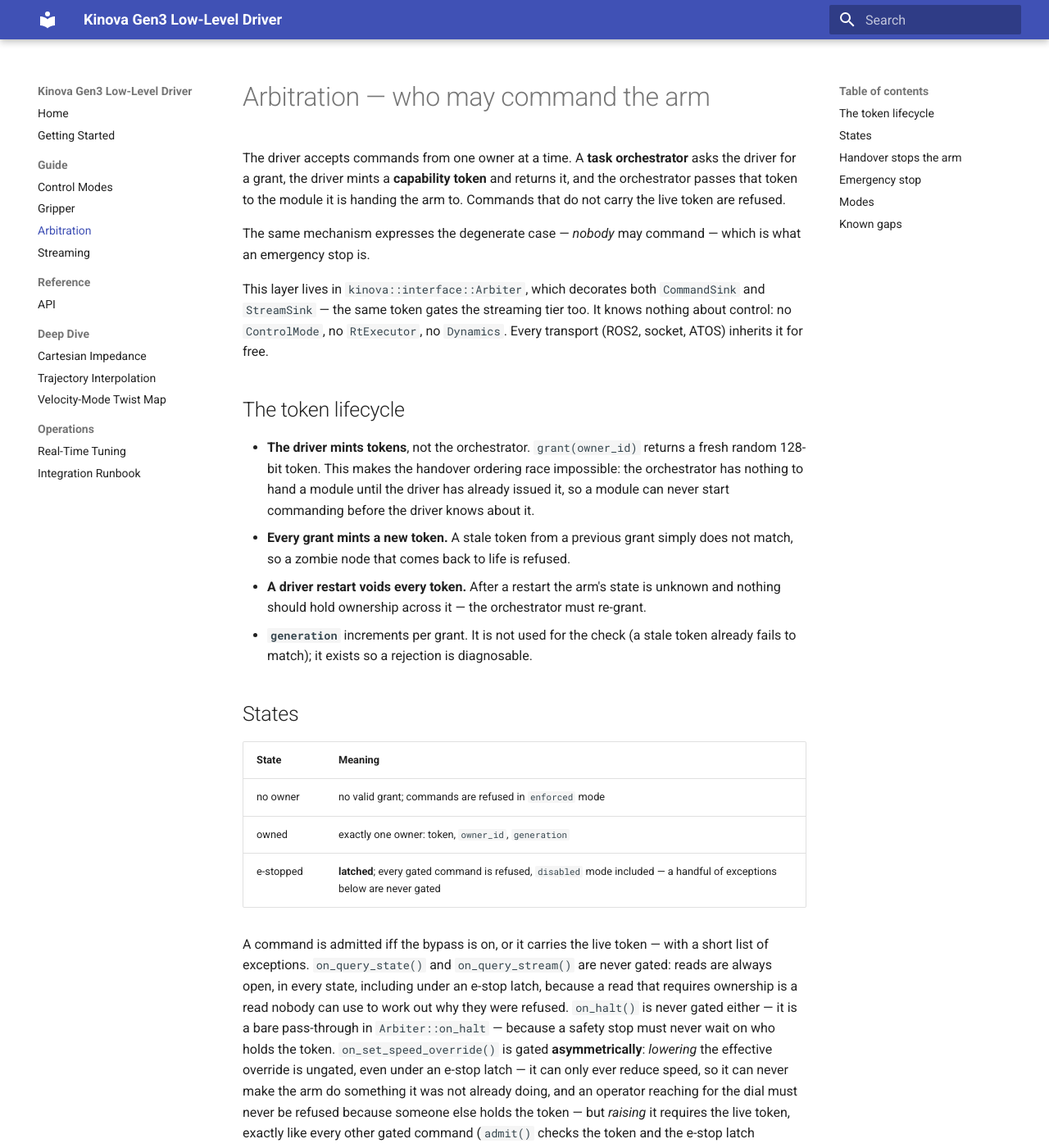
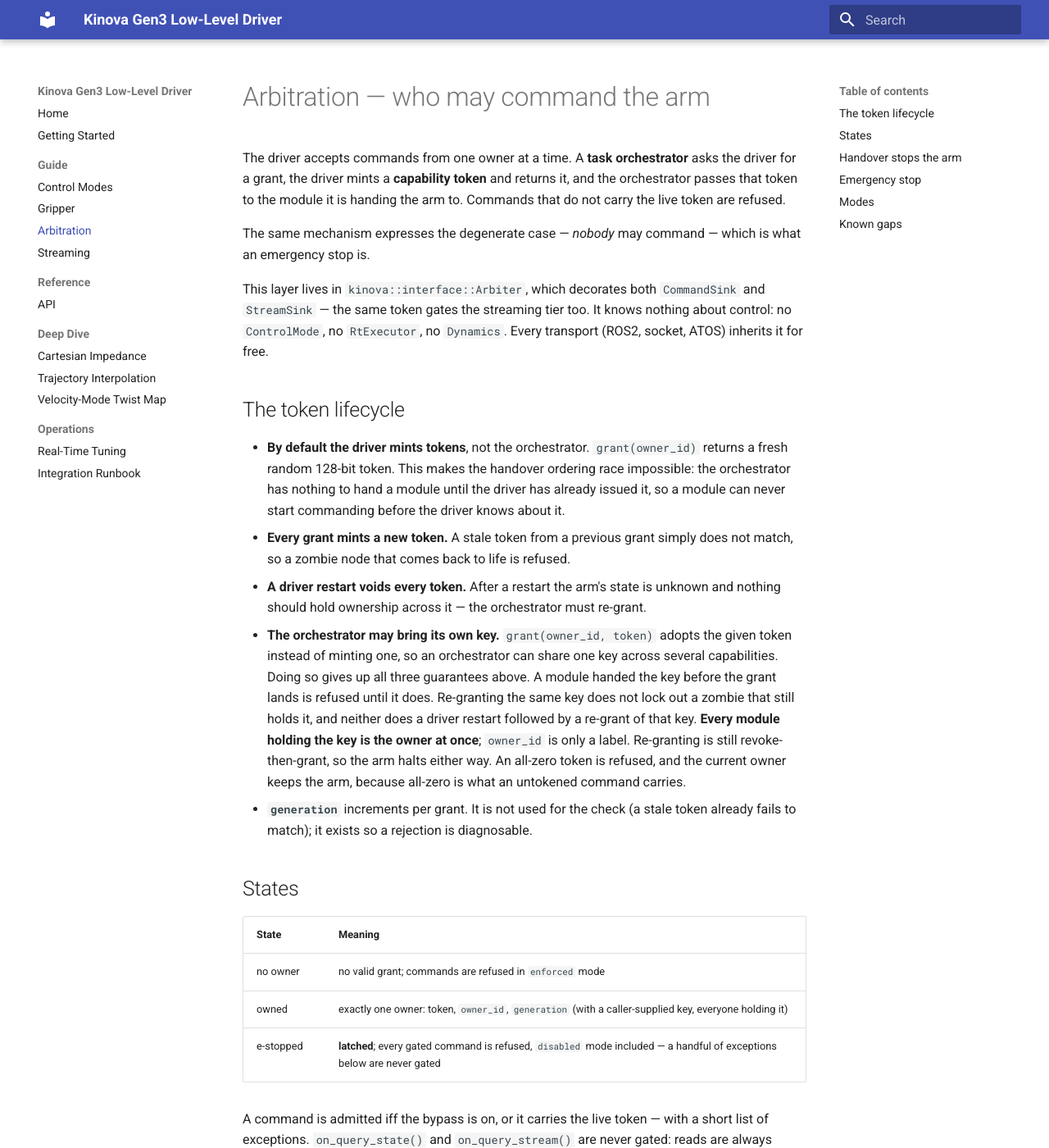
Before and after one commit to rammp-org/kinova-gen3-driver, an MkDocs documentation site: the page built from docs/guide/arbitration.md, in a window 1280 px wide and 1400 px high. Shown: the whole window at 82% size. Built offline with MkDocs 1.6.1 and Material for MkDocs 9.7.7, drawn with Linux system fonts in a browser that asks for light colours.

Commit message:
Arbitration: optional pre-generated token on grant (#89) (#90)
* feat(arbiter): optional pre-generated token on grant (#89)

grant(owner_id, token) adopts a caller-supplied key so an orchestrator can
share one key across capabilities; omitted, the driver mints as before.
An all-zero token is refused before anything changes, so the current owner
keeps the arm and nothing halts.

Co-Authored-By: Claude Opus 5.5 <noreply@anthropic.com>

* docs(arbitration): a shared key gives up restart voiding and single ownership

Review of #90: the guide and spec amendment counted two lost guarantees, not
three (a re-grant of the same key after a restart re-admits old holders), and
did not say that every holder of a supplied key is the owner at once.
CHANGELOG records the override-signature break under Changed.

Co-Authored-By: Claude Opus 5.5 <noreply@anthropic.com>

---------

Co-authored-by: Claude Opus 5.5 <noreply@anthropic.com>

```diff
--- a/docs/guide/arbitration.md
+++ b/docs/guide/arbitration.md
@@ -15,7 +15,7 @@ It knows nothing about control: no `ControlMode`, no `RtExecutor`, no
 
 ## The token lifecycle
 
-- **The driver mints tokens**, not the orchestrator. `grant(owner_id)` returns a
+- **By default the driver mints tokens**, not the orchestrator. `grant(owner_id)` returns a
   fresh random 128-bit token. This makes the handover ordering race impossible:
   the orchestrator has nothing to hand a module until the driver has already
   issued it, so a module can never start commanding before the driver knows
@@ -25,6 +25,16 @@ It knows nothing about control: no `ControlMode`, no `RtExecutor`, no
 - **A driver restart voids every token.** After a restart the arm's state is
   unknown and nothing should hold ownership across it — the orchestrator must
   re-grant.
+- **The orchestrator may bring its own key.** `grant(owner_id, token)` adopts
+  the given token instead of minting one, so an orchestrator can share one key
+  across several capabilities. Doing so gives up all three guarantees above.
+  A module handed the key before the grant lands is refused until it does.
+  Re-granting the same key does not lock out a zombie that still holds it,
+  and neither does a driver restart followed by a re-grant of that key.
+  **Every module holding the key is the owner at once**; `owner_id` is only a
+  label. Re-granting is still revoke-then-grant, so the arm halts either way.
+  An all-zero token is refused, and the current owner keeps the arm, because
+  all-zero is what an untokened command carries.
 - **`generation`** increments per grant. It is not used for the check (a stale
   token already fails to match); it exists so a rejection is diagnosable.
 
@@ -33,7 +43,7 @@ It knows nothing about control: no `ControlMode`, no `RtExecutor`, no
 | State | Meaning |
 |---|---|
 | no owner | no valid grant; commands are refused in `enforced` mode |
-| owned | exactly one owner: token, `owner_id`, `generation` |
+| owned | exactly one owner: token, `owner_id`, `generation` (with a caller-supplied key, everyone holding it) |
 | e-stopped | **latched**; every gated command is refused, `disabled` mode included — a handful of exceptions below are never gated |
 
 A command is admitted iff the bypass is on, or it carries the live token —
```
Also changed, not shown: CHANGELOG.md (+7 -0 lines), docs/reference/api.md (+1 -1 lines), docs/superpowers/specs/2026-08-25-arm-arbitration-design.md (+8 -1 lines), 4 other files.
